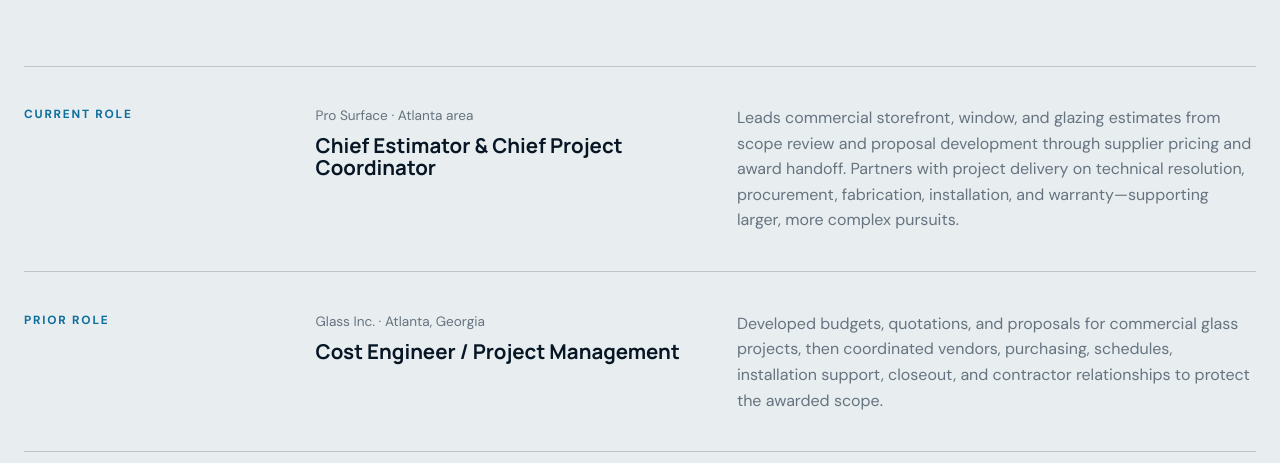
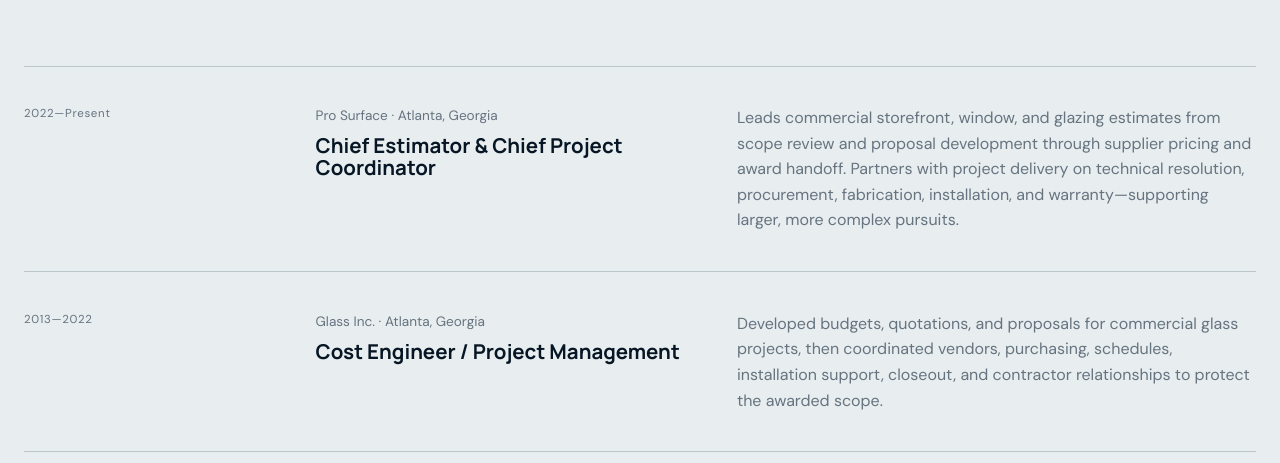
Before and after one commit to YanStanleyYu/portfolio, a React (Vite) app: page / in a window 1280 px wide. Shown: the part 4264-4727 px from the top of the page. Built offline with nearby package versions, Linux system fonts and the light colour scheme.

Commit message:
Refine experience details

```diff
--- a/src/App.css
+++ b/src/App.css
@@ -237,7 +237,7 @@ section:not(.hero):not(.contact-section) { padding: 8rem max(24px, calc((100vw -
 .experience-section { background: #e8edef; }
 .timeline { border-top: 1px solid #bac6cb; }
 .timeline article { display: grid; grid-template-columns: 1fr 1.5fr 2fr; gap: 2rem; padding: 2.4rem 0; border-bottom: 1px solid #bac6cb; }
-.timeline-date { font-size: .74rem; letter-spacing: .15em; font-weight: 700; color: var(--blue-deep); }
+.timeline-date { font-size: .72rem; letter-spacing: .06em; font-weight: 400; color: var(--muted); }
 .timeline-role p { margin: 0 0 .45rem; color: var(--muted); font-size: .85rem; }
 .timeline-role h3 { margin: 0; font-size: 1.28rem; }
 .timeline-copy { margin: 0; color: var(--muted); }
--- a/src/App.tsx
+++ b/src/App.tsx
@@ -88,13 +88,13 @@ const improvements = [
 
 const experience = [
   {
-    dates: "CURRENT ROLE",
-    company: "Pro Surface · Atlanta area",
+    dates: "2022—Present",
+    company: "Pro Surface · Atlanta, Georgia",
     title: "Chief Estimator & Chief Project Coordinator",
     description: "Leads commercial storefront, window, and glazing estimates from scope review and proposal development through supplier pricing and award handoff. Partners with project delivery on technical resolution, procurement, fabrication, installation, and warranty—supporting larger, more complex pursuits.",
   },
   {
-    dates: "PRIOR ROLE",
+    dates: "2013—2022",
     company: "Glass Inc. · Atlanta, Georgia",
     title: "Cost Engineer / Project Management",
     description: "Developed budgets, quotations, and proposals for commercial glass projects, then coordinated vendors, purchasing, schedules, installation support, closeout, and contractor relationships to protect the awarded scope.",
```
